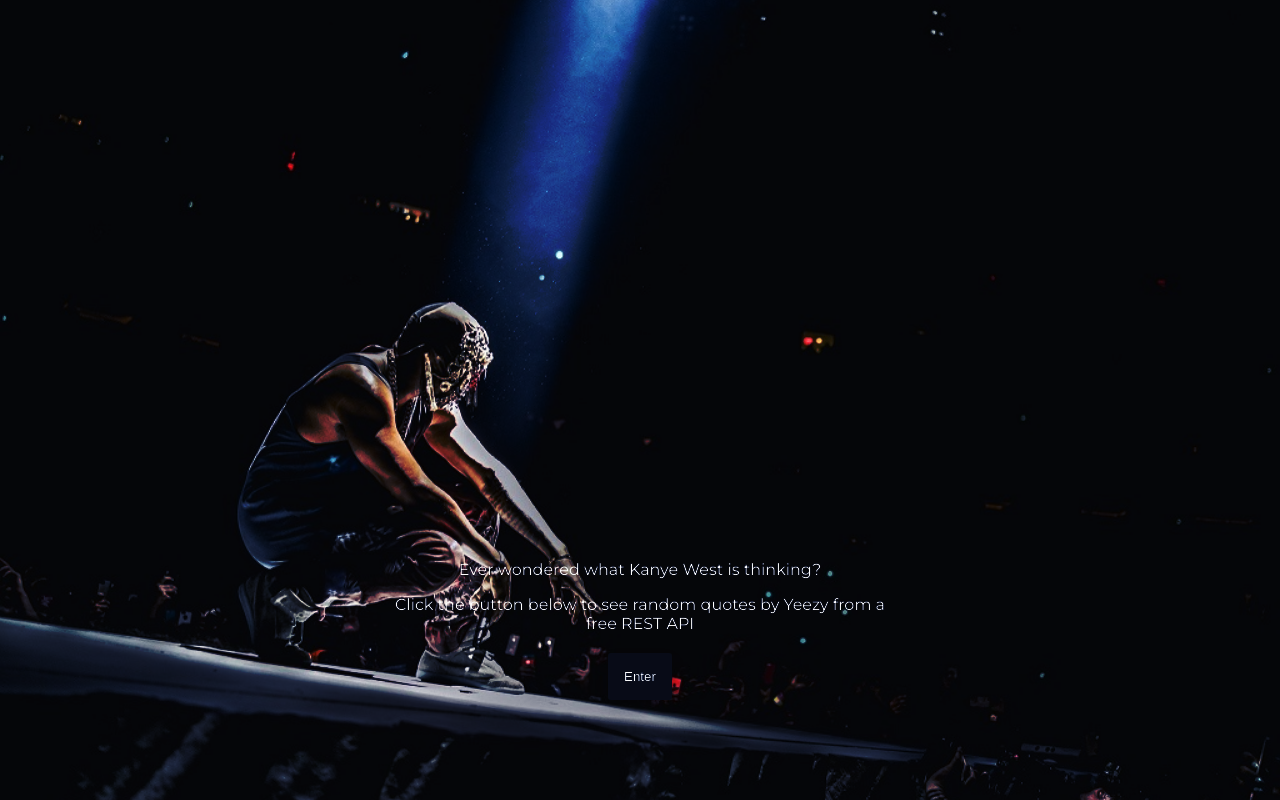
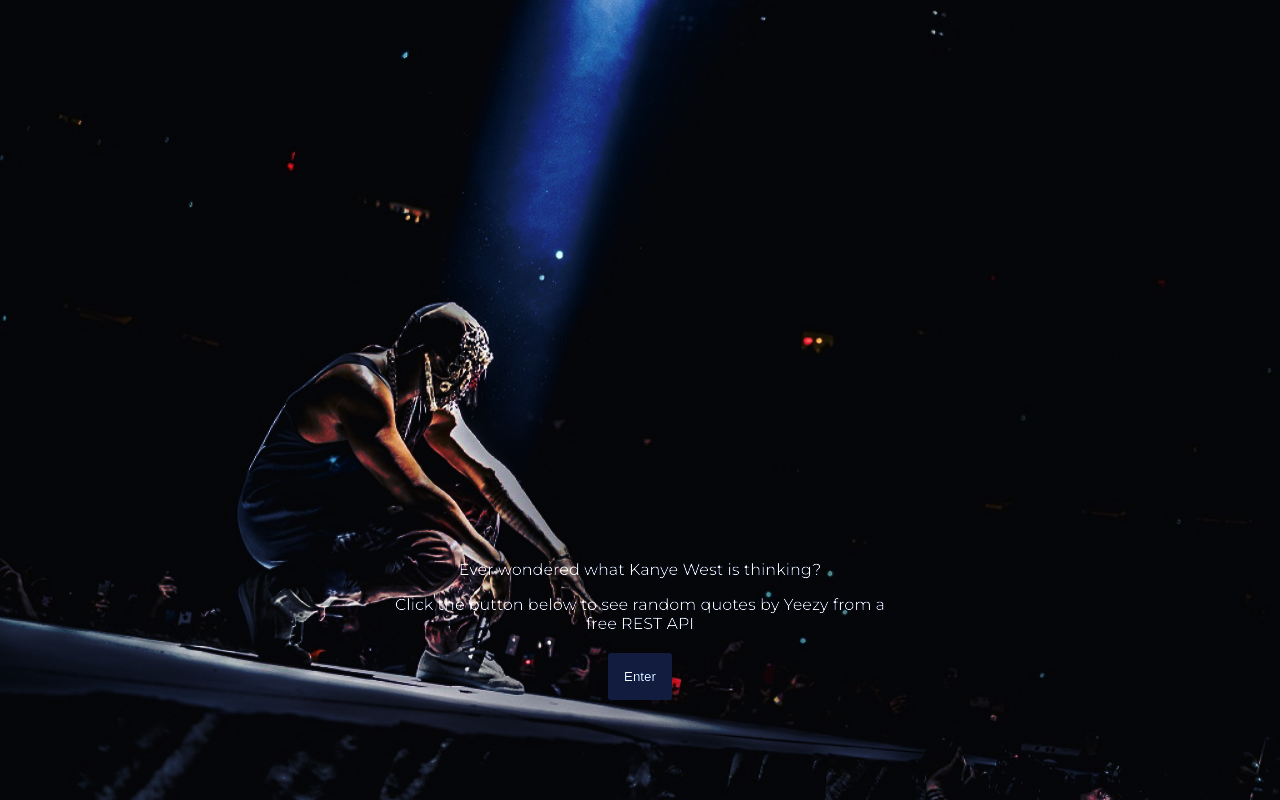
Before and after one commit to MetkelK/yeezysthoughts, a React (Create React App) app: page / in a window 1280 px wide. Built offline with nearby package versions, Linux system fonts and the light colour scheme; no server answers.

Commit message:
changed button color

```diff
--- a/src/App.css
+++ b/src/App.css
@@ -81,7 +81,7 @@
 }
 
 .button {
-  background-color: #1a212b;
+  background-color: #3c5578;
   border: none;
   /* -webkit-appearance: none; */
   -webkit-box-shadow: 0px 8px 15px rgba(0, 0, 0, 0.1);
@@ -98,6 +98,7 @@
 }
 
 .button:hover {
+  background-color: #546378;
   /* -webkit-appearance: none; */
   -webkit-box-shadow: 0px 15px 20px rgba(0, 0, 0, 0.5);
   -moz-box-shadow: 0px 15px 20px rgba(0, 0, 0, 0.5);
```
